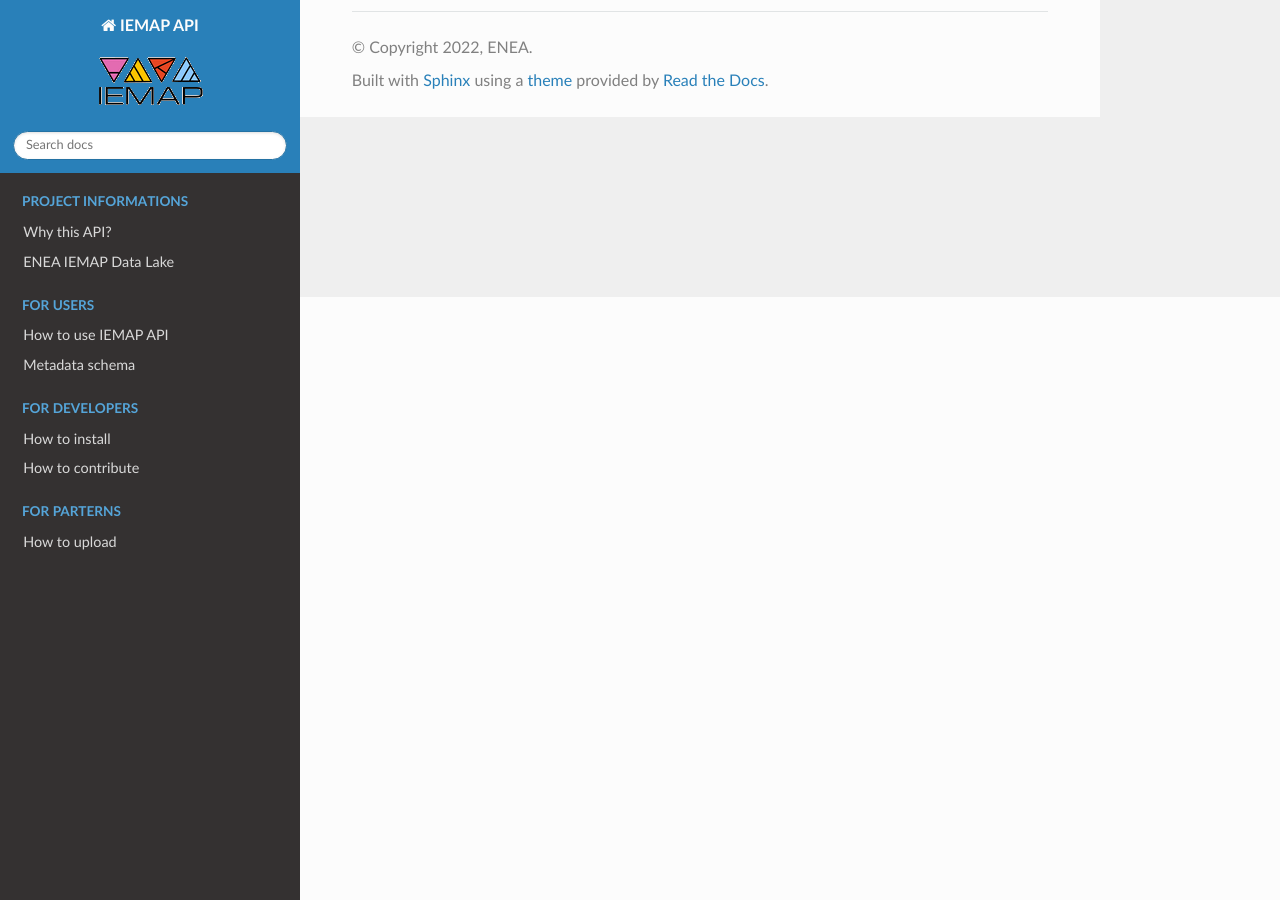
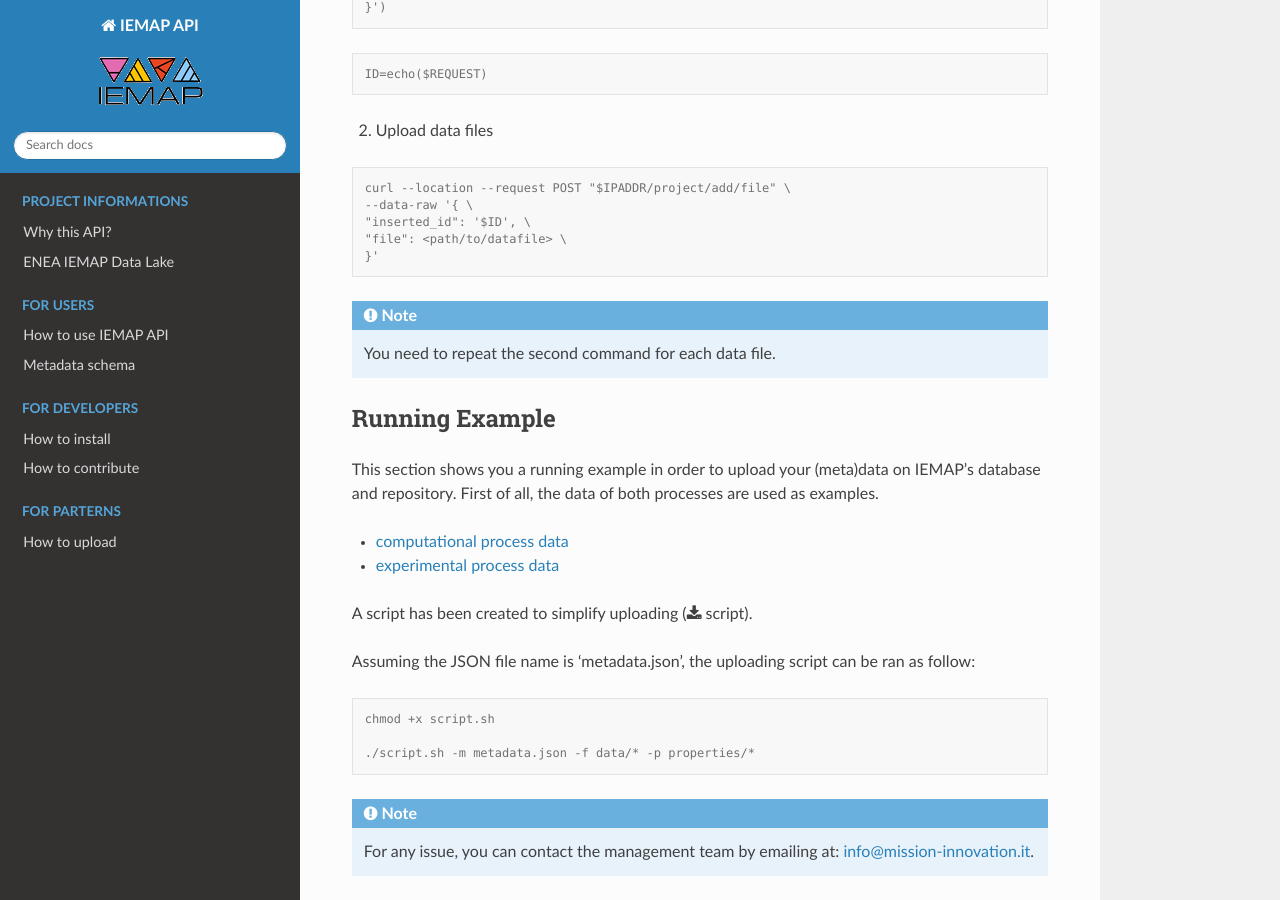
Before and after one commit to ai4mat/iemap-api-docs, a Sphinx documentation site: the page built from docs/upload_via_rest_api.rst, in a window 1280 px wide and 900 px high, scrolled down 603 px. Built offline with Sphinx 7.4.7 and the Read the Docs theme 2.0.0, drawn with Linux system fonts in a browser that asks for light colours; some of the changed text lies outside the part shown.

Commit message:
Update upload_via_rest_api

```diff
--- a/docs/upload_via_rest_api.rst
+++ b/docs/upload_via_rest_api.rst
@@ -1,6 +1,20 @@
+Upload data files via REST API
+====================
 
+Once you made the metadata file, you can upload the files by following steps.
 
+.. note::
+  The registration is required. Follow the `guide video`__ (main page) if you didn't already.
 
+__ https://ai4mat.enea.it/dashboard/
+
+0. Install environment
+
+.. code-block:: python
+
+  pip install iemap
+
+.. code-block:: python
 
 1. Upload metadata
 
@@ -27,3 +41,29 @@
 
 .. note::
   You need to repeat the second command for each data file.
+
+
+Running Example
+--------
+
+This section shows you a running example in order to upload your (meta)data on IEMAP's database and repository.
+First of all, the data of both processes are used as examples.
+
+* `computational process data`__
+* `experimental process data`__
+
+__ https://iemap-api.readthedocs.io/en/latest/computational_example.html
+__ https://iemap-api.readthedocs.io/en/latest/experimental_example.html
+
+A script has been created to simplify uploading (:download:`script <_static/script.sh>`).
+
+Assuming the JSON file name is 'metadata.json', the uploading script can be ran as follow:
+
+.. code-block:: console
+
+  chmod +x script.sh
+
+  ./script.sh -m metadata.json -f data/* -p properties/*
+
+.. note::
+  For any issue, you can contact the management team by emailing at: `info@mission-innovation.it <mailto: info@mission-innovation.it>`_.
```
